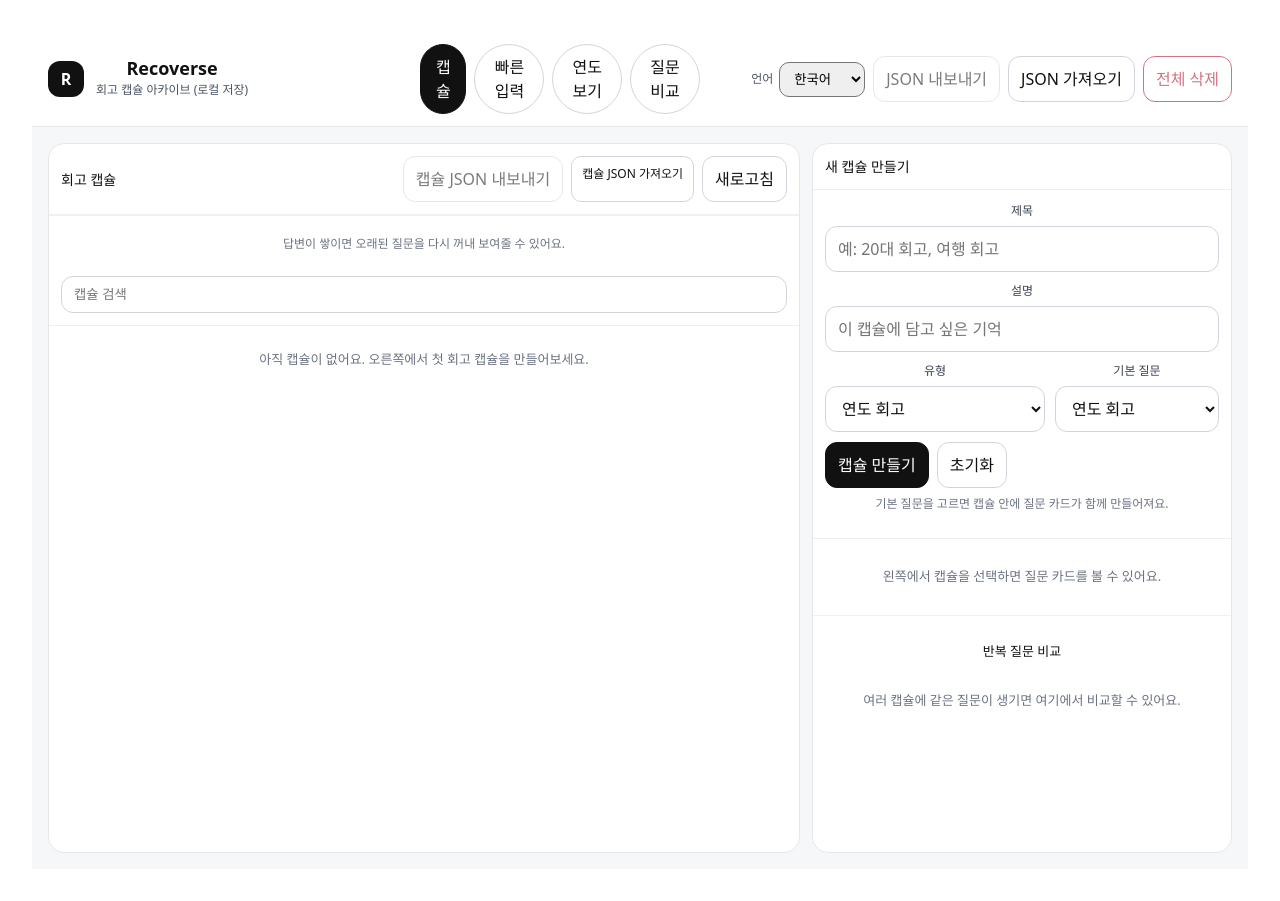
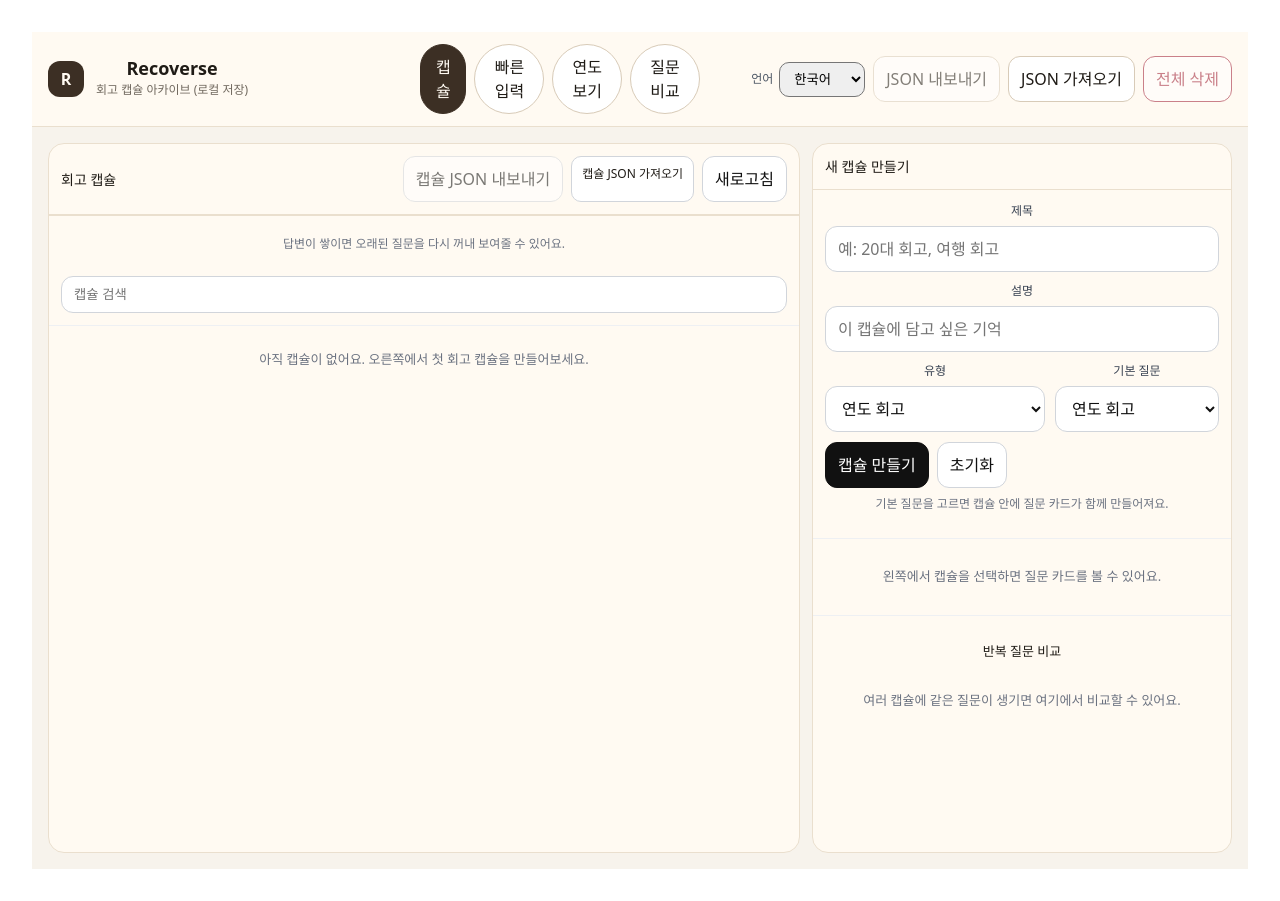
Before and after one commit to minmaxhap/recoverse, a Vue app in the folder recoverse-frontend/: page / in a window 1280 px wide. Built offline with nearby package versions, Linux system fonts and the light colour scheme.

Commit message:
Add warm color tokens

```diff
--- a/recoverse-frontend/src/App.vue
+++ b/recoverse-frontend/src/App.vue
@@ -1416,9 +1416,20 @@ function onFormKeydown(e: KeyboardEvent) {
 <style scoped>
 /* ===== Laptop-first (no mobile optimization) ===== */
 .app {
+  --color-page: #f7f3ec;
+  --color-surface: #fffaf2;
+  --color-paper: #ffffff;
+  --color-ink: #1f1b16;
+  --color-muted: #71695f;
+  --color-soft-border: #eadfce;
+  --color-border: #d8cbb8;
+  --color-primary: #3c2f24;
+  --color-primary-contrast: #fffaf2;
+  --color-danger: #9f1d35;
+
   min-height: 100vh;
-  background: #f6f7f9;
-  color: #111;
+  background: var(--color-page);
+  color: var(--color-ink);
   font-family: system-ui, -apple-system, Segoe UI, Roboto, sans-serif;
 }
 
@@ -1433,8 +1444,8 @@ function onFormKeydown(e: KeyboardEvent) {
   position: sticky;
   top: 0;
   z-index: 10;
-  background: #ffffff;
-  border-bottom: 1px solid #e5e7eb;
+  background: var(--color-surface);
+  border-bottom: 1px solid var(--color-soft-border);
   display: grid;
   grid-template-columns: 360px 1fr 520px;
   gap: 12px;
@@ -1457,8 +1468,8 @@ function onFormKeydown(e: KeyboardEvent) {
   width: 36px;
   height: 36px;
   border-radius: 12px;
-  background: #111;
-  color: #fff;
+  background: var(--color-primary);
+  color: var(--color-primary-contrast);
   display: grid;
   place-items: center;
   font-weight: 800;
@@ -1473,7 +1484,7 @@ function onFormKeydown(e: KeyboardEvent) {
 .brand p {
   margin: 3px 0 0;
   font-size: 12px;
-  color: #4b5563;
+  color: var(--color-muted);
 }
 
 .tabs {
@@ -1484,17 +1495,17 @@ function onFormKeydown(e: KeyboardEvent) {
 
 .tabs button {
   padding: 10px 12px;
-  border: 1px solid #d1d5db;
-  background: #fff;
+  border: 1px solid var(--color-border);
+  background: var(--color-paper);
   border-radius: 999px;
-  color: #111;
+  color: var(--color-ink);
   cursor: pointer;
 }
 
 .tabs button.on {
-  background: #111;
-  border-color: #111;
-  color: #fff;
+  background: var(--color-primary);
+  border-color: var(--color-primary);
+  color: var(--color-primary-contrast);
 }
 
 .actions {
@@ -1506,8 +1517,8 @@ function onFormKeydown(e: KeyboardEvent) {
 }
 
 .file {
-  border: 1px solid #d1d5db;
-  background: #fff;
+  border: 1px solid var(--color-border);
+  background: var(--color-paper);
   padding: 10px 12px;
   border-radius: 12px;
   cursor: pointer;
@@ -1524,12 +1535,12 @@ function onFormKeydown(e: KeyboardEvent) {
 
 button {
   font: inherit;
-  border: 1px solid #d1d5db;
-  background: #fff;
+  border: 1px solid var(--color-border);
+  background: var(--color-paper);
   border-radius: 12px;
   padding: 10px 12px;
   cursor: pointer;
-  color: #111;
+  color: var(--color-ink);
 }
 
 button:disabled {
@@ -1538,18 +1549,18 @@ button:disabled {
 }
 
 .primary {
-  background: #111;
-  border-color: #111;
-  color: #fff;
+  background: var(--color-primary);
+  border-color: var(--color-primary);
+  color: var(--color-primary-contrast);
 }
 
 .ghost {
-  background: #fff;
+  background: var(--color-paper);
 }
 
 .danger {
-  border-color: #b00020;
-  color: #b00020;
+  border-color: var(--color-danger);
+  color: var(--color-danger);
 }
 
 .small {
@@ -1563,8 +1574,8 @@ button:disabled {
 }
 
 .panel {
-  background: #fff;
-  border: 1px solid #e5e7eb;
+  background: var(--color-surface);
+  border: 1px solid var(--color-soft-border);
   border-radius: 16px;
   overflow: hidden;
   display: flex;
@@ -1574,7 +1585,7 @@ button:disabled {
 
 .panelHead {
   padding: 12px 12px;
-  border-bottom: 1px solid #eef0f3;
+  border-bottom: 1px solid var(--color-soft-border);
   display: flex;
   align-items: center;
   gap: 10px;
@@ -1599,13 +1610,13 @@ button:disabled {
 
 .panelFoot {
   padding: 12px;
-  border-top: 1px solid #eef0f3;
+  border-top: 1px solid var(--color-soft-border);
 }
 
 .hint {
   margin: 8px 0 0;
   font-size: 12px;
-  color: #6b7280;
+  color: var(--color-muted);
   line-height: 1.35;
 }
 
@@ -1614,7 +1625,7 @@ button:disabled {
   width: 220px;
   padding: 10px 12px;
   border-radius: 12px;
-  border: 1px solid #d1d5db;
+  border: 1px solid var(--color-border);
   outline: none;
 }
 
```
Also changed, not shown: 1 other file (tests, documents, lock files or other folders).
